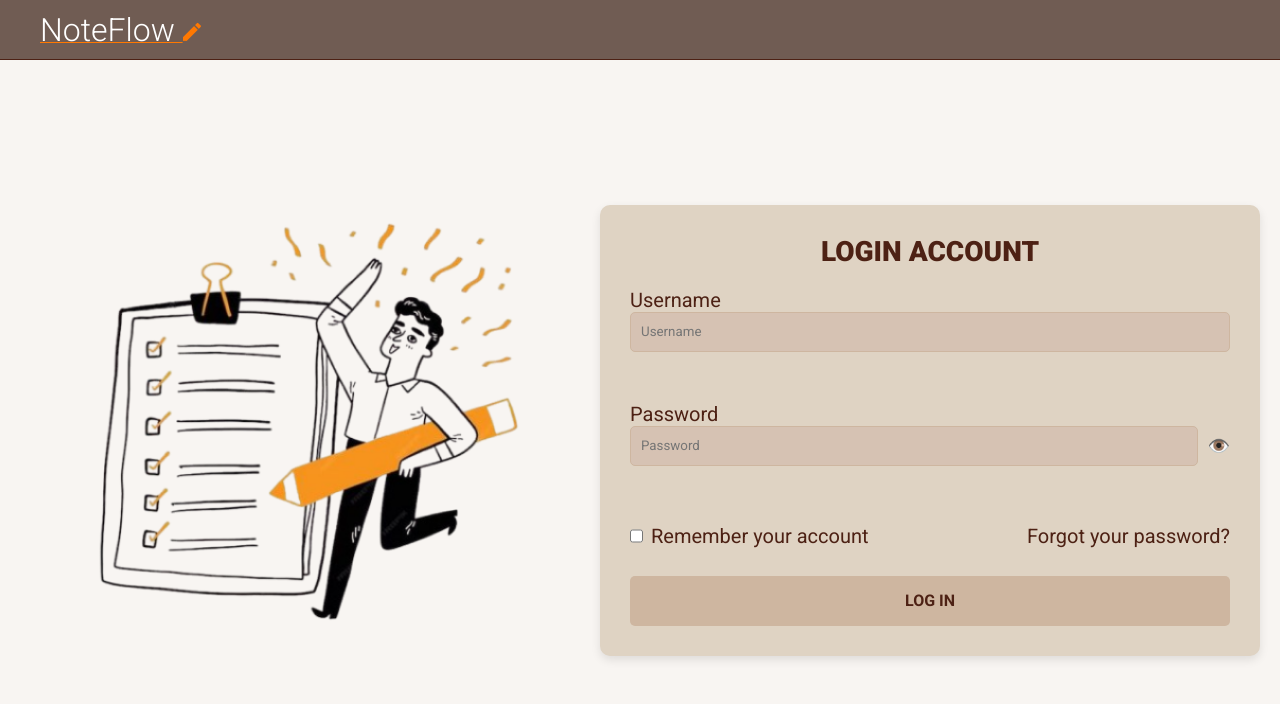
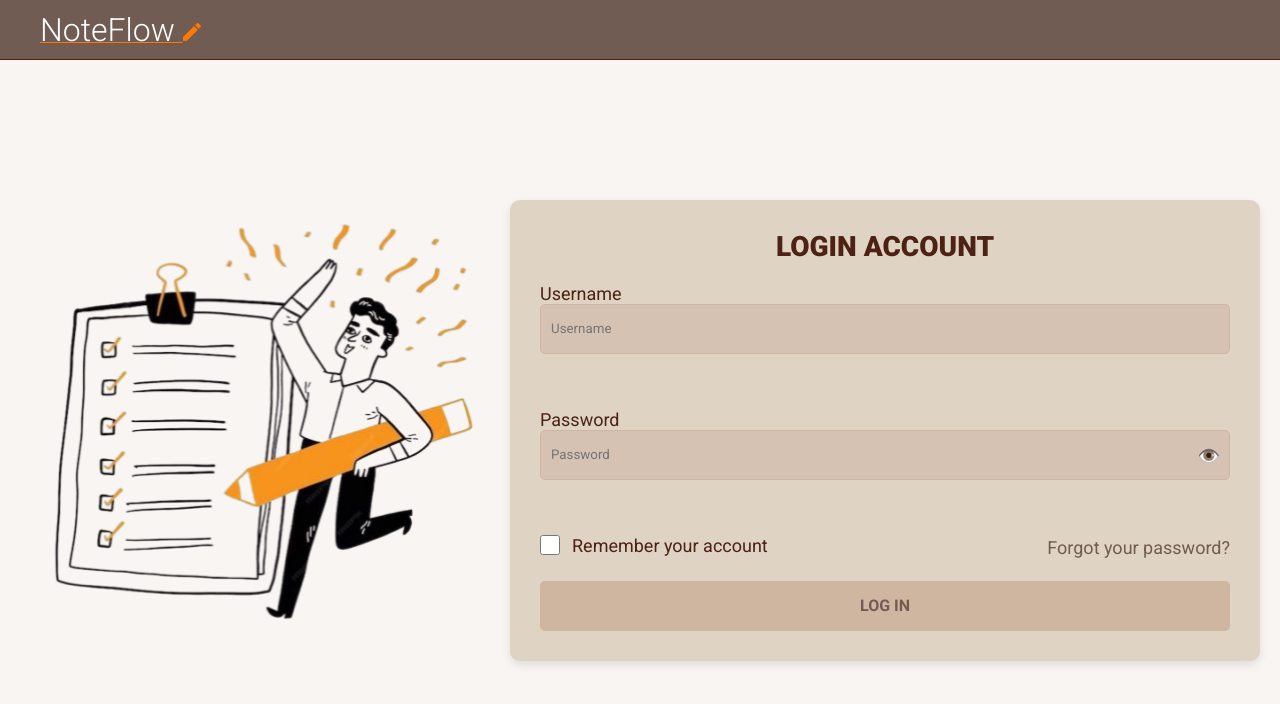
Before and after one commit to phuongthao0515/Integration-Project, a React (Vite) app: page /Login in a window 1280 px wide. Shown: the top 704 px of the page. Built offline with nearby package versions, Linux system fonts and the light colour scheme.

Commit message:
fix login + signup

```diff
--- a/src/pages/Login/Login.jsx
+++ b/src/pages/Login/Login.jsx
@@ -1,7 +1,7 @@
 import classNames from 'classnames/bind';
 import styles from './Login.module.scss';
 
-import iconLogin from '../../assets/images/iconlogin.png';
+import iconLogin from '../../assets/images/bg login.png';
 import vector from '../../assets/images/vector.png';
 import { useState } from 'react';
 
@@ -55,6 +55,7 @@ function Login({ userName, password, setUserName, setPassword, handleLogIn, erro
         {showPassword ? '👁️‍🗨️' : '👁️'}
     </button>
 </div>
+
                         </label>
                         <div className={cx('options')}>
                             <label>
--- a/src/pages/Login/Login.module.scss
+++ b/src/pages/Login/Login.module.scss
@@ -37,7 +37,7 @@
     }
 
     .right {
-        flex: 1;
+        flex: 0 0 750px;
         padding: 30px;
         background: #dfd3c3;
         border-radius: 10px;
@@ -58,12 +58,14 @@
             gap: 50px;
 
             label {
-                font-size: 20px;
+                font-size: 18px;
                 color: #4d2114;
+                // gap: 8px;
+                margin-bottom: 5px;
 
                 input {
                     width: 100%;
-                    height: 40px;
+                    height: 50px;
                     border: 1px solid #ceb6a0;
                     border-radius: 5px;
                     padding: 0 10px;
@@ -73,17 +75,29 @@
             }
 
             .password-wrapper {
+                position: relative; // Để định vị icon mắt dựa trên ô nhập liệu
                 display: flex;
-                align-items: center;
+
                 input {
-                    flex: 1;
+                    width: 100%;
+                    height: 50px;
+                    padding-right: 40px; // Chừa khoảng trống cho icon ở bên phải
+                    border: 1px solid #ceb6a0;
+                    border-radius: 5px;
+                    padding: 0 10px;
+                    background: rgba(208, 184, 168, 0.6);
+                    outline: none;
                 }
+
                 .toggle-password {
+                    position: absolute; // Đặt icon trong ô nhập
+                    right: 10px; // Căn chỉnh icon cách mép phải của ô nhập 10px
+                    top: 50%; // Căn giữa icon theo chiều dọc
+                    transform: translateY(-50%);
                     background: none;
                     border: none;
                     cursor: pointer;
                     font-size: 18px;
-        margin-left: 10px;
                     color: #4d2114;
                     transition: all 0.3s;
 
@@ -93,27 +107,35 @@
                 }
             }
 
+
             .options {
                 display: flex;
                 justify-content: space-between;
                 align-items: center;
-                font-size: 20px;
+                font-size: 18px;
                 margin-bottom: 20px;
 
                 label {
                     display: flex;
                     align-items: center;
-                    gap: 8px; // Khoảng cách giữa checkbox và chữ
+                    gap: 12px; // Khoảng cách giữa checkbox và chữ
+                    font-size: 18px;
                     white-space: nowrap; // Ngăn chữ xuống dòng
+
+                    input[type="checkbox"] {
+                        width: 20px; // Tăng chiều rộng checkbox
+                        height: 20px; // Tăng chiều cao checkbox
+                        cursor: pointer; // Thêm hiệu ứng trỏ chuột
+                    }
                 }
 
                 a {
                     text-decoration: none;
-                    color: #4d2114;
+                    color: #705C53;
                     transition: color 0.3s;
 
                     &:hover {
-                        color: #f5560d;
+                        color: #4d2114;
                     }
                 }
             }
@@ -124,7 +146,7 @@
             height: 50px;
             border: none;
             background: #ceb6a0;
-            color: #4d2114;
+            color: #705C53;
             font-size: 16px;
             font-weight: bold;
             border-radius: 5px;
@@ -132,7 +154,7 @@
             transition: all 0.3s;
 
             &:hover {
-                background: #fe8c2f;
+                background: #4d2114;
             }
         }
     }
--- a/src/pages/SingUp/SingUp.jsx
+++ b/src/pages/SingUp/SingUp.jsx
@@ -19,9 +19,9 @@ function SingUp() {
             <div className={cx('inner')}>
                 <h1>SIGN UP</h1>
                 <div className={cx('form')}>
-                    <input type="text" placeholder="Your username" />
-                    <input type="password" placeholder="Your password" />
-                    <input type="text" placeholder="Your email" />
+                    <input type="text" placeholder="Username" />
+                    <input type="password" placeholder="Password" />
+                    <input type="text" placeholder="Email" />
                 </div>
 
                 <div className={cx('checkbox')}>
--- a/src/pages/SingUp/SingUp.module.scss
+++ b/src/pages/SingUp/SingUp.module.scss
@@ -16,7 +16,8 @@
 
     h1 {
         text-align: center;
-        font-size: 50px;
+        font-size: 45px;
+        color: #4d2114;
     }
 
     .form {
@@ -26,12 +27,12 @@
 
         input {
             border-radius: 10px;
-            background: rgb(208 184 168 / 60%);
+            background: rgba(208, 184, 168, 0.6);
             border: none;
             padding-left: 10px;
             height: 50px;
             outline: none;
-            font-weight: 600;
+            font-weight: 400;
         }
     }
 
@@ -46,20 +47,31 @@
             width: 17px;
             height: 17px;
         }
+
+        label {
+            color: #4d2114;
+            font-size: 16px;
+        }
     }
 
-    .btn {
+    .button-container {
         display: flex;
         justify-content: center;
 
-        button {
+        .btn-signup {
             width: 200px;
             height: 50px;
             border-radius: 10px;
             background: #ceb6a0;
             border: none;
             font-weight: 600;
-            color: rgb(0 0 0 / 50%);
+            color: rgba(0, 0, 0, 0.5);
+            cursor: pointer;
+            transition: background 0.3s;
+
+            &:hover {
+                background: #bda590;
+            }
         }
     }
 
@@ -72,15 +84,40 @@
             border: none;
             height: 40px;
             border-radius: 10px;
-            background: rgb(208 184 168 / 60%);
-            color: rgb(0 0 0 / 50%);
+            background: rgba(208, 184, 168, 0.6);
+            color: rgba(0, 0, 0, 0.5);
             display: flex;
             align-items: center;
             justify-content: center;
             gap: 10px;
+            font-weight: 600;
+            cursor: pointer;
+            transition: background 0.3s;
+
+            &:hover {
+                background: rgba(188, 164, 148, 0.8);
+            }
 
             img {
                 width: 20px;
+            }
+        }
+
+        .btn-google {
+            background: #fff;
+            color: #000;
+
+            &:hover {
+                background: #f0f0f0;
+            }
+        }
+
+        .btn-apple {
+            background: #000;
+            color: #fff;
+
+            &:hover {
+                background: #333;
             }
         }
     }
```
Also changed, not shown: src/assets/images/bg login.png (added). Lines whose indentation alone changed are shown as unchanged.
